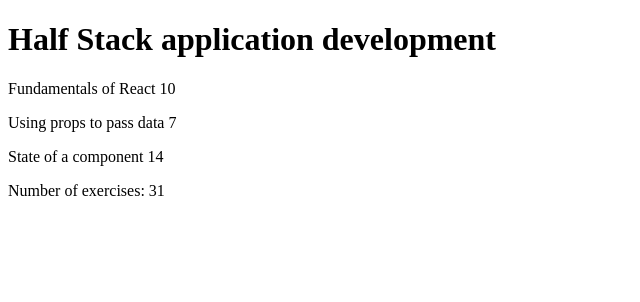
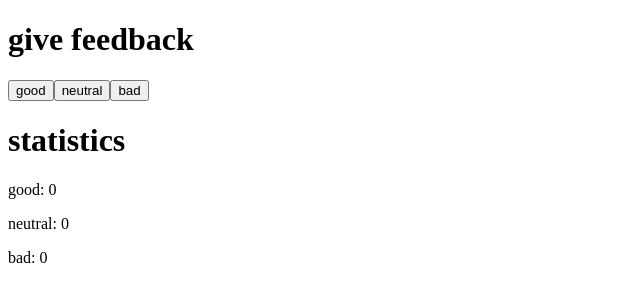
Before and after one commit to gainullin81/01-kursitiedot, a React (Vite) app in the folder 01-kurssitiedot/: page / in a window 1280 px wide. Shown: the top 302 px of the page, without its empty margins (0-640 px from the left). Built offline with nearby package versions, Linux system fonts and the light colour scheme.

Commit message:
1.6: unicafe step1

```diff
--- a/01-kurssitiedot/src/App.jsx
+++ b/01-kurssitiedot/src/App.jsx
@@ -1,69 +1,25 @@
-//1.5: kurssitiedot step5
+//1.6: unicafe step1
+import { useState } from 'react'
 
-import React from 'react';
+const App = () => {
+  // tallenna napit omaan tilaansa
+  const [good, setGood] = useState(0)
+  const [neutral, setNeutral] = useState(0)
+  const [bad, setBad] = useState(0)
 
-const Header = (props) => {
-  return (
-    <h1>
-      {props.course.name}
-    </h1>
-  );
-};
-
-const Part = (props) => {
-  return (
-    <p>
-      {props.part.name} {props.part.exercises}
-    </p>
-  );
-};
-
-const Content = (props) => {
-  return (
-    <div>
-      {props.course.parts.map((part, index) => (
-        <Part key={index} part={part} />
-      ))}
-    </div>
-  );
-};
-
-const Total = (props) => {
-  const totalExercises = props.course.parts.reduce((sum, part) => sum + part.exercises, 0);
 
   return (
-    <p>
-      Number of exercises: {totalExercises}
-    </p>
-  );
-};
+     <div>
+      <h1>give feedback</h1>
+       <button onClick={() => setGood(good + 1)}>good</button>
+       <button onClick={() => setNeutral(neutral + 1)}>neutral</button>
+       <button onClick={() => setBad(bad + 1)}>bad</button>
 
-const App = () => {
-  const course = {
-    name: 'Half Stack application development',
-    parts: [
-      {
-        name: 'Fundamentals of React',
-        exercises: 10
-      },
-      {
-        name: 'Using props to pass data',
-        exercises: 7
-      },
-      {
-        name: 'State of a component',
-        exercises: 14
-      }
-    ]
-  };
+    <h1>statistics</h1>
+    <p>good: {good}</p>
+    <p>neutral: {neutral}</p>
+    <p>bad: {bad}</p>
+  </div>
+  ) }
 
-  return (
-    <div>
-      <Header course={course} />
-      <Content course={course} />
-      <Total course={course} />
-    </div>
-  );
-};
-
-export default App;
+  export default App
--- a/01-kurssitiedot/src/main.jsx
+++ b/01-kurssitiedot/src/main.jsx
@@ -1,5 +1,4 @@
 import ReactDOM from 'react-dom/client'
-
 import App from './App'
 
 ReactDOM.createRoot(document.getElementById('root')).render(<App />)
```
Also changed, not shown: 1 other file (tests, documents, lock files or other folders).
